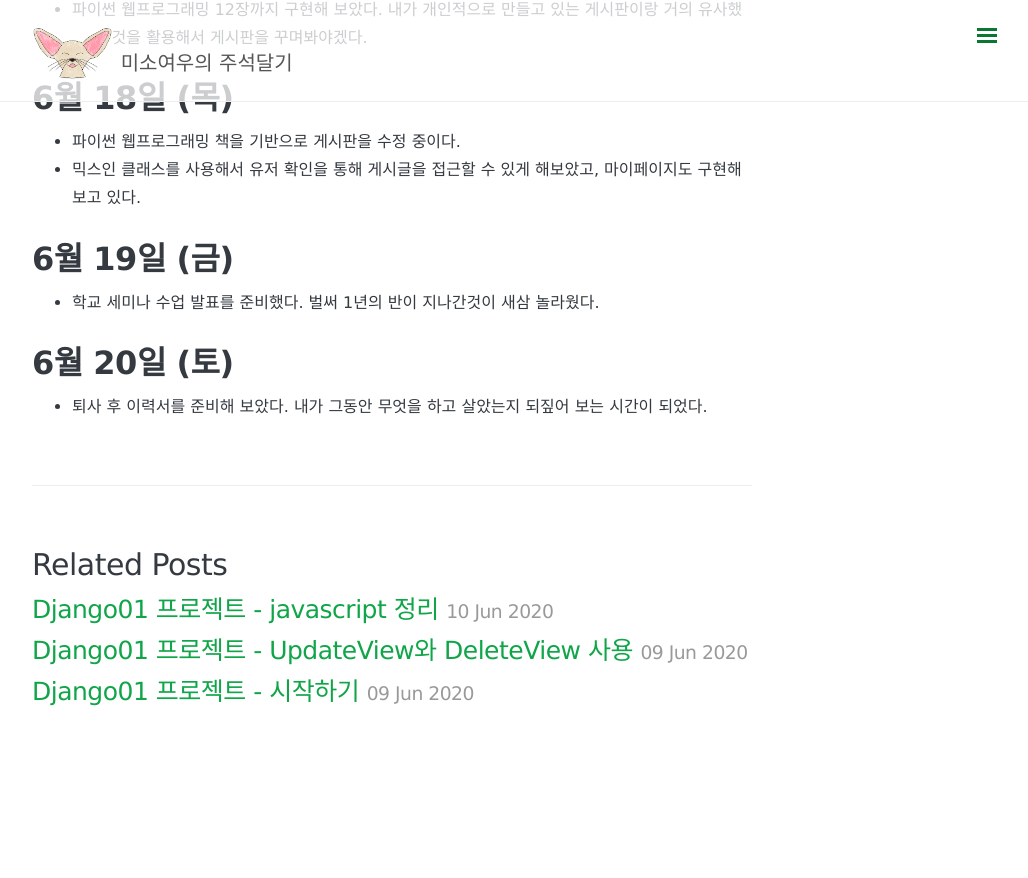
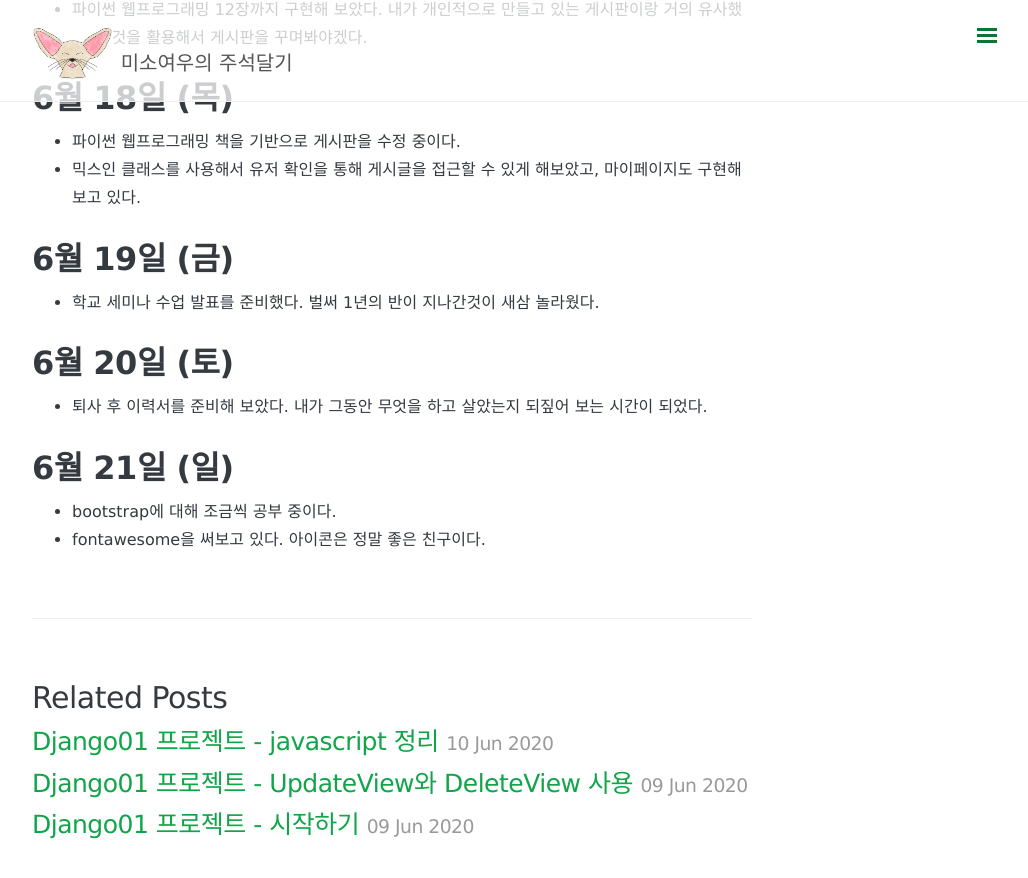
Before and after one commit to somefood/somefood.github.io, a Jekyll site: the page built from _posts/Today I Learned/2020-06-15-06-21-TIL.md, in a window 1280 px wide and 900 px high, scrolled down 504 px. Shown: the top 878 px of the window, without its empty margins (248-1276 px from the left). Built offline with Jekyll 4.4.1, drawn with Linux system fonts in a browser that asks for light colours; nearby versions of some CDN libraries; comment, search, counter and statistics services are not loaded; before the commit the page ends 1272 px from its top, so only the background shows below that.

Commit message:
modified post

```diff
--- a/_posts/Today I Learned/2020-06-15-06-21-TIL.md
+++ b/_posts/Today I Learned/2020-06-15-06-21-TIL.md
@@ -31,3 +31,8 @@ comments: true
 6월 20일 (토)
 =======
 - 퇴사 후 이력서를 준비해 보았다. 내가 그동안 무엇을 하고 살았는지 되짚어 보는 시간이 되었다.
+
+6월 21일 (일)
+=========
+- bootstrap에 대해 조금씩 공부 중이다.
+- fontawesome을 써보고 있다. 아이콘은 정말 좋은 친구이다.
```
